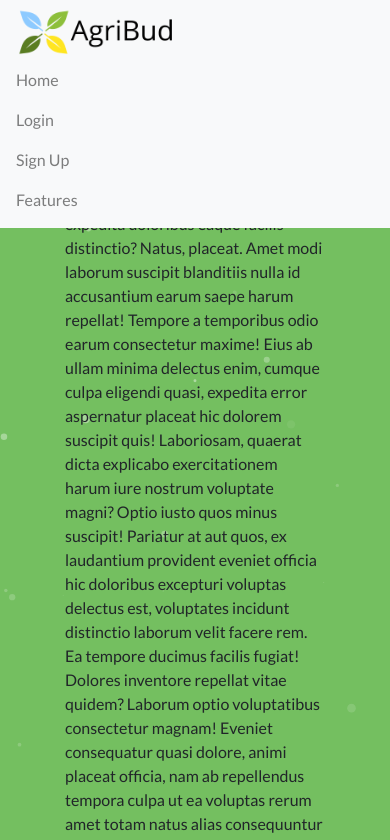
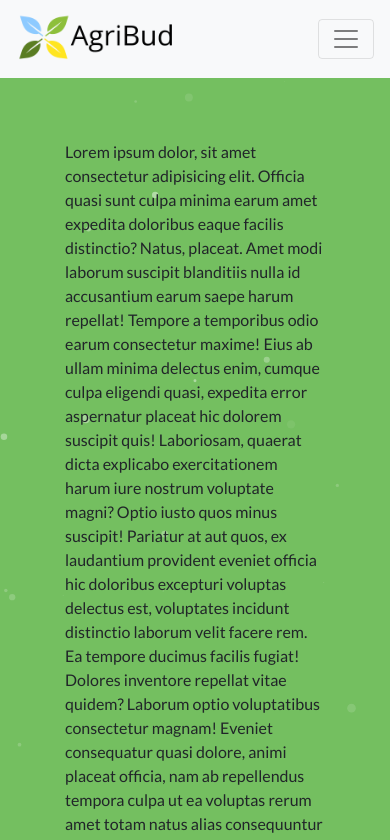
Before and after one commit to sarsharma/AgriBud, a plain HTML site: page index.html in a window 390 px wide. Shown: the top 840 px of the page. Drawn offline with nearby package versions, Linux system fonts and the light colour scheme.

Commit message:
fixed navbar

```diff
--- a/index.html
+++ b/index.html
@@ -40,14 +40,19 @@
 
 <body style="font-family: 'Lato', sans-serif;">
   <div id="particles-js"></div>
-  <div>
-    <nav class="navbar navbar-expand-lg navbar-light bg-light fixed-top">
-      <div class="container">
-        <a href="index.html"><img src="images/AgriBud.png" alt="AgriBud" width="160" /></a>
-      </div>
 
 
-      <ul class="navbar-nav">
+
+  <nav class="navbar navbar-expand-lg navbar-light bg-light fixed-top">
+
+    <a href="index.html" class="navbar-brand"><img src="images/AgriBud.png" alt="AgriBud" width="160" /></a>
+
+    <button class="navbar-toggler" type="button" data-toggle="collapse" data-target="#navbarSupportedContent"
+      aria-controls="navbarSupportedContent" aria-expanded="false" aria-label="Toggle navigation">
+      <span class="navbar-toggler-icon"></span>
+    </button>
+    <div class="collapse navbar-collapse" id="navbarSupportedContent">
+      <ul class="navbar-nav ml-auto">
         <li>
           <a class="nav-link" href="index.html">Home</a>
         </li>
@@ -61,9 +66,9 @@
           <a class="nav-link" href="features.html">Features</a>
         </li>
       </ul>
-  </div>
+    </div>
   </nav>
-  </div>
+
   <!-- <div id="carouselExampleSlidesOnly" class="carousel slide" data-ride="carousel">
         <div class="carousel-inner">
             <div class="carousel-item active">
```
